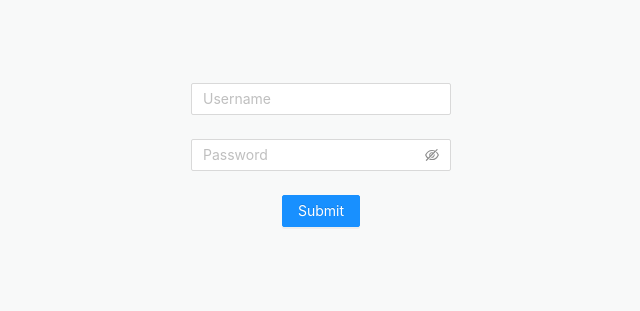
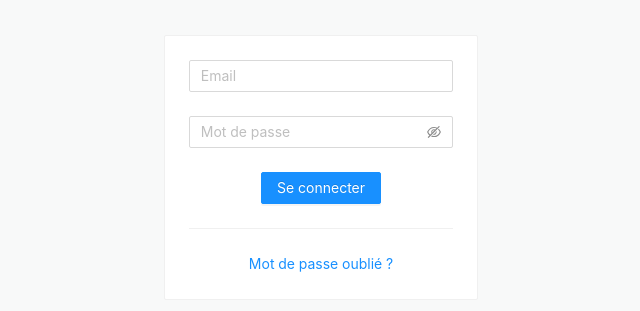
Before and after one commit to shnsaing/yet-another-file-sharing-app, a React app: page /login in a window 1280 px wide. Shown: the part 233-544 px from the top of the page, without its empty margins (319-959 px from the left). Built offline with nearby package versions, Linux system fonts and the light colour scheme.

Commit message:
Connect to the actual API, update login process

```diff
--- a/src/App.tsx
+++ b/src/App.tsx
@@ -7,6 +7,7 @@ const App: FC = () => {
   return (
     <Switch>
       <Route path="/login" component={LoginPage} />
+      <Route path="/forgot-password" component={() => <div>forgotpass</div>} />
       <Route path="/" component={HomePage} />
     </Switch>
   );
--- a/src/components/Login/index.tsx
+++ b/src/components/Login/index.tsx
@@ -1,6 +1,6 @@
 import React, { FC, useEffect, useState } from 'react';
-import { Button, Form, Input, Row } from 'antd';
-import { useLocation } from 'wouter';
+import { Button, Card, Divider, Form, Input, notification, Row } from 'antd';
+import { useLocation, Link } from 'wouter';
 import withDataManager, {
   WithDataManagerProps,
 } from '../../hoc/withDataManager';
@@ -10,6 +10,7 @@ import './style.less';
 const LoginPage: FC = ({ dataManager }: WithDataManagerProps) => {
   const [loading, setLoading] = useState(false);
   const [location, setLocation] = useLocation();
+  const [form] = Form.useForm();
 
   useEffect(() => {
     if (sessionStorage.getItem('token')) {
@@ -19,37 +20,60 @@ const LoginPage: FC = ({ dataManager }: WithDataManagerProps) => {
 
   const onFinish = async (values: any) => {
     setLoading(true);
-    const token = await dataManager.login(values.username, values.password);
+    try {
+      const token = await dataManager.login(values.email, values.password);
       sessionStorage.setItem('token', token);
+      setLocation('/');
+    } catch (_) {
+      form.resetFields();
+      notification.error({
+        message: 'Erreur',
+        description:
+          "Votre compte n'a pas été retrouvé. Veuillez vérifier les informations et réessayer.",
+      });
+    } finally {
       setLoading(false);
-    setLocation('/');
+    }
+  };
+
+  const validateMessages = {
+    required: 'Veuillez renseigner votre ${name} !',
+    types: {
+      email: 'Veuillez renseigner un email valide !',
+    },
   };
 
   return (
     <div className="login-view-container">
-      <Form onFinish={onFinish}>
-        <Form.Item
-          name="username"
-          rules={[{ required: true, message: 'Please input your username!' }]}
+      <Card>
+        <Form
+          form={form}
+          onFinish={onFinish}
+          validateMessages={validateMessages}
         >
-          <Input placeholder="Username" />
+          <Form.Item name="email" rules={[{ required: true, type: 'email' }]}>
+            <Input placeholder="Email" />
           </Form.Item>
 
           <Form.Item
             name="password"
-          rules={[{ required: true, message: 'Please input your password!' }]}
+            messageVariables={{ name: 'mot de passe' }}
+            rules={[{ required: true }]}
           >
-          <Input.Password placeholder="Password" />
+            <Input.Password placeholder="Mot de passe" />
           </Form.Item>
 
           <Row justify="center">
-          <Form.Item>
             <Button type="primary" htmlType="submit" loading={loading}>
-              Submit
+              Se connecter
             </Button>
-          </Form.Item>
+            <Divider />
+            <Link href="/forgot-password" className="active">
+              Mot de passe oublié ?
+            </Link>
           </Row>
         </Form>
+      </Card>
     </div>
   );
 };
--- a/src/index.tsx
+++ b/src/index.tsx
@@ -5,12 +5,14 @@ import DataManagerProvider from './services/DataManagerProvider';
 import { MockDataManager } from './services/MockDataManager';
 
 import './antd.less';
+import { DefaultDataManager } from './services/DefaultDataManager';
 
 const root = ReactDOM.createRoot(
   document.getElementById('root') as HTMLElement
 );
 
-const dataManager = new MockDataManager();
+//const dataManager = new MockDataManager();
+const dataManager = new DefaultDataManager('https://kiken-qr.com');
 
 root.render(
   <React.StrictMode>
--- a/src/services/DataManager.ts
+++ b/src/services/DataManager.ts
@@ -1,3 +1,3 @@
 export interface DataManager {
-  login(username: string, password: string): Promise<any>;
+  login(email: string, password: string): Promise<any>;
 }
--- a/src/services/DefaultDataManager.ts
+++ b/src/services/DefaultDataManager.ts
@@ -7,16 +7,20 @@ export class DefaultDataManager implements DataManager {
     this.baseUrl = baseUrl;
   }
 
-  async login(username: string, password: string): Promise<any> {
-    const response = await fetch(`${this.baseUrl}/auth`, {
+  async login(email: string, password: string): Promise<any> {
+    const response = await fetch(`${this.baseUrl}/authentication_token`, {
       method: 'POST',
       headers: {
         Accept: 'application/json',
         'Content-Type': 'application/json',
       },
-      body: JSON.stringify({ username, password }),
+      body: JSON.stringify({ email, password }),
     });
-    const data = await response.json();
-    console.log(data.token);
+    if (response.ok) {
+      const data = await response.json();
+      return data.token;
+    } else {
+      throw new Error();
+    }
   }
 }
--- a/src/services/MockDataManager.ts
+++ b/src/services/MockDataManager.ts
@@ -1,7 +1,7 @@
 import { DataManager } from './DataManager';
 
 export class MockDataManager implements DataManager {
-  async login(username: string, password: string): Promise<any> {
+  async login(email: string, password: string): Promise<any> {
     return 'mocktoken';
   }
 }
```
Lines whose indentation alone changed are shown as unchanged.
